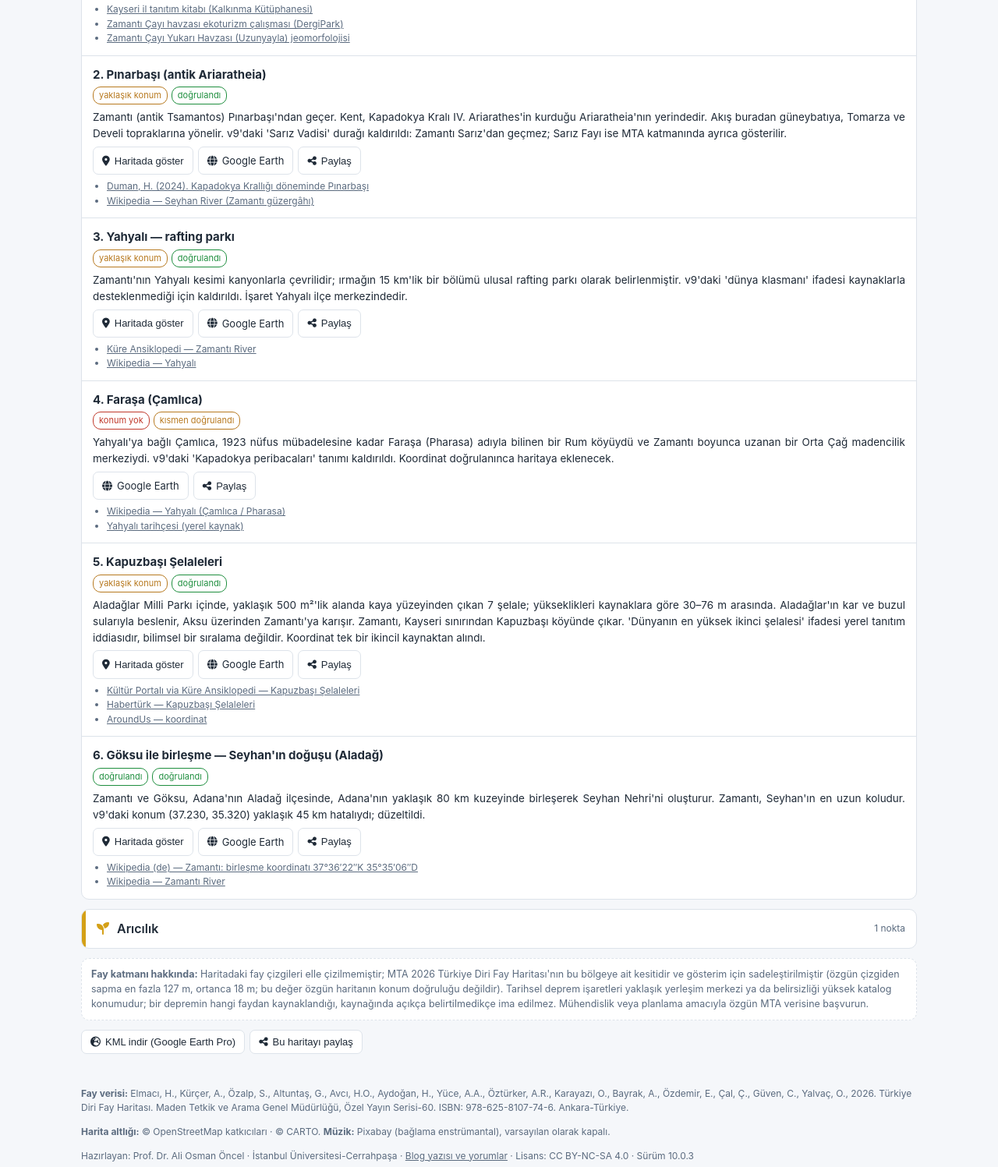
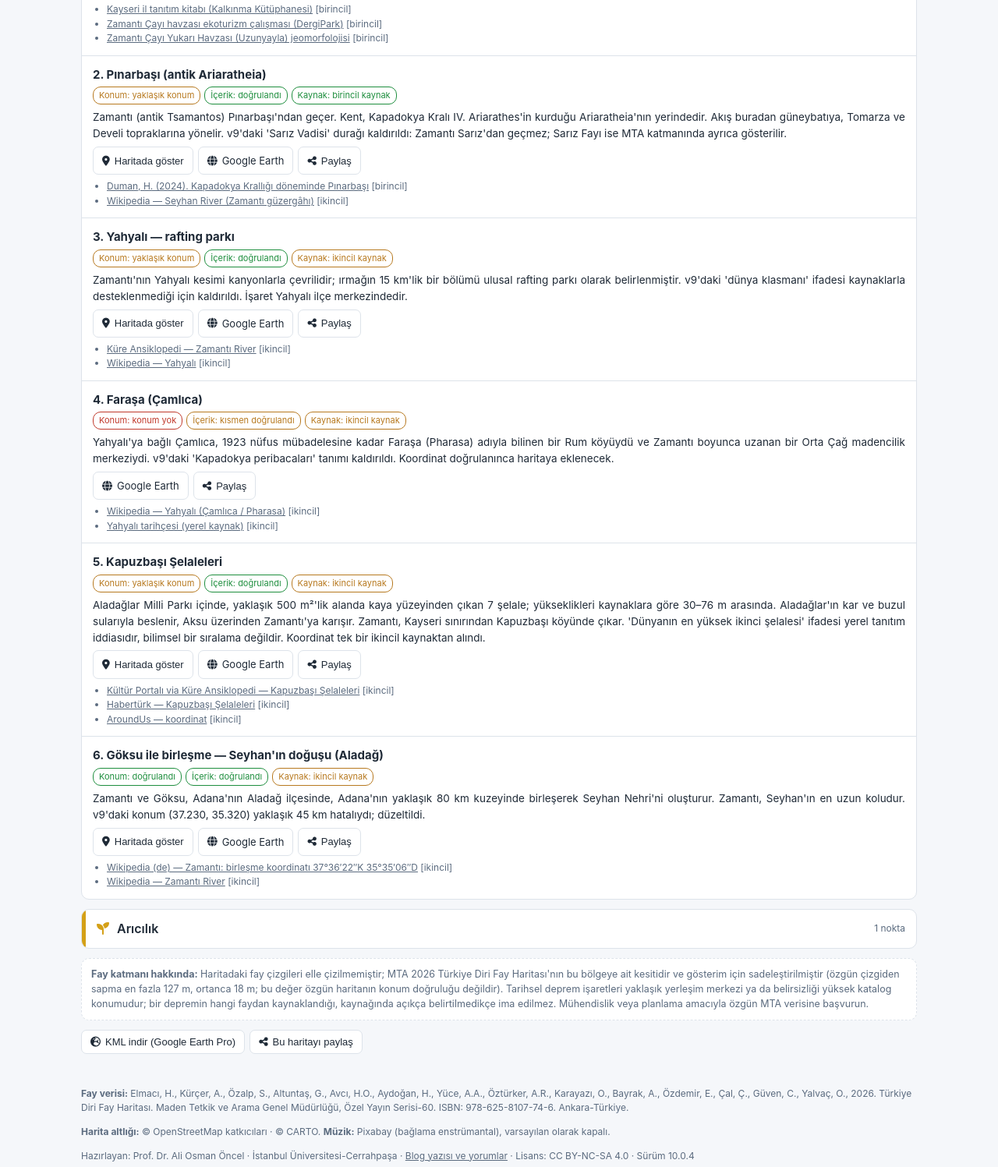
Before and after one commit to aliosmanoncel/develi-geotour, a plain HTML site: page index.html in a window 1280 px wide. Shown: the part 1223-2720 px from the top of the page at 78% size. Drawn offline with nearby package versions, Linux system fonts and the light colour scheme.

Commit message:
v10.0.4: kaynak güvenilirliği (birincil/ikincil) üçüncü rozet
Co-Authored-By: Claude Opus 5.5 <noreply@anthropic.com>
Claude-Session: https://claude.ai/code/session_01T7mcLx2FCfyhJeMpRo9Ss3

```diff
--- a/data/points.json
+++ b/data/points.json
@@ -1,5 +1,5 @@
 {
- "surum": "10.0.3",
+ "surum": "10.0.4",
  "guncelleme": "2026-11-22",
  "aciklama": "Develi Jeo-Tur v10 nokta verisi. Her nokta bir katmana aittir; konum ve içerik doğrulama durumu ayrı ayrı tutulur.",
  "konum_durumu": {
@@ -57,14 +57,17 @@
    "kaynak": [
     {
      "t": "MTA TURKVOLC — Erciyes Dağı",
-     "u": "https://mta.gov.tr/turkvolc/en/erciyes"
+     "u": "https://mta.gov.tr/turkvolc/en/erciyes",
+     "tur": "birincil"
     },
     {
      "t": "Yerbilimleri Dergisi — Erciyes buzul morfolojisi (3917 m)",
-     "u": "https://dergipark.org.tr/en/download/article-file/145530"
+     "u": "https://dergipark.org.tr/en/download/article-file/145530",
+     "tur": "birincil"
     }
    ],
-   "earth": "Erciyes Dağı, Kayseri, Türkiye"
+   "earth": "Erciyes Dağı, Kayseri, Türkiye",
+   "kaynak_duzeyi": "birincil"
   },
   {
    "id": "mantar-kaya-yenice",
@@ -78,16 +81,19 @@
    "kaynak": [
     {
      "t": "TÜBİTAK Bilim Çocuk — Peribacaları nasıl oluşur?",
-     "u": "https://bilimcocuk.tubitak.gov.tr/wp-content/uploads/sites/157/2025/09/0727b1d1-bdd2-4fc6-929f-3fcc3ba1b2ab.pdf"
+     "u": "https://bilimcocuk.tubitak.gov.tr/wp-content/uploads/sites/157/2025/09/0727b1d1-bdd2-4fc6-929f-3fcc3ba1b2ab.pdf",
+     "tur": "ikincil"
     },
     {
      "t": "Sayın & Toprak — Kapadokya ignimbritlerinde peribacası gelişimi (JMO)",
-     "u": "https://www.jmo.org.tr/resimler/ekler/e6695f88e663001_ek.doc"
+     "u": "https://www.jmo.org.tr/resimler/ekler/e6695f88e663001_ek.doc",
+     "tur": "birincil"
     }
    ],
    "oneren": "Nezir Ötegen (gazeteci-yazar)",
    "earth": "Yenice, Develi, Kayseri, Türkiye",
-   "bolge_tarifi": "Hüseyinli – Yenice – Avlağa mezrası – Gümüşören Barajı arası, baraj kıyısı"
+   "bolge_tarifi": "Hüseyinli – Yenice – Avlağa mezrası – Gümüşören Barajı arası, baraj kıyısı",
+   "kaynak_duzeyi": "yok"
   },
   {
    "id": "deprem-1940",
@@ -101,27 +107,33 @@
    "kaynak": [
     {
      "t": "Salomon-Calvi, W. — 20 Şubat 1940 tarihinde Erciyes'de vukubulan yer sarsıntısı (MTA Mecmuası)",
-     "u": "https://dergi.mta.gov.tr/files/articles/1292/tr/20160129164417_1292_227598b4.pdf"
+     "u": "https://dergi.mta.gov.tr/files/articles/1292/tr/20160129164417_1292_227598b4.pdf",
+     "tur": "birincil"
     },
     {
      "t": "Vikipedi — 1940 Kayseri depremi (AFAD/KOERI Mw 5,4; 21 Şubat)",
-     "u": "https://tr.wikipedia.org/wiki/1940_Kayseri_depremi"
+     "u": "https://tr.wikipedia.org/wiki/1940_Kayseri_depremi",
+     "tur": "ikincil"
     },
     {
      "t": "Sismik Uyarı — AFAD kataloğu 21.02.1940 Ms 5,2",
-     "u": "https://www.sismikuyari.com/deprem-riski/kayseri.html"
+     "u": "https://www.sismikuyari.com/deprem-riski/kayseri.html",
+     "tur": "ikincil"
     },
     {
      "t": "Kayseri Olay — Nezir Ötegen derledi: 6,7 mi, 5,4 mü?",
-     "u": "https://www.kayseriolay.com/nezir-otegen-derledi-1940-develi-depreminin-buyuklugu-6-7-mi-5-4-mu/157156"
+     "u": "https://www.kayseriolay.com/nezir-otegen-derledi-1940-develi-depreminin-buyuklugu-6-7-mi-5-4-mu/157156",
+     "tur": "ikincil"
     },
     {
      "t": "Öncel, A. O. (2025) — Gereme Ancient City and the 1940 Develi Earthquake",
-     "u": "https://aliosmanoncel.blogspot.com/2025/06/gerede.html"
+     "u": "https://aliosmanoncel.blogspot.com/2025/06/gerede.html",
+     "tur": "ikincil"
     }
    ],
    "earth": "Develi, Kayseri, Türkiye",
-   "koordinat_kaynagi": "Katalog dış merkezi 38.40 K, 35.30 D (Vikipedi deprem listesi; AFAD/KOERI kaynaklı); aletsel dönem başı, konum belirsizliği yüksek"
+   "koordinat_kaynagi": "Katalog dış merkezi 38.40 K, 35.30 D (Vikipedi deprem listesi; AFAD/KOERI kaynaklı); aletsel dönem başı, konum belirsizliği yüksek",
+   "kaynak_duzeyi": "birincil"
   },
   {
    "id": "deprem-1717",
@@ -135,10 +147,12 @@
    "kaynak": [
     {
      "t": "Milli Gazete — TMMOB Kayseri Deprem Paneli, Prof. Dr. H. S. Akyüz",
-     "u": "https://www.milligazete.com.tr/kayseri-deprem-riski-2026-hangi-fay-hatlari-geciyor-buyuk-deprem-olur-mu-uzman-ne-acikladi"
+     "u": "https://www.milligazete.com.tr/kayseri-deprem-riski-2026-hangi-fay-hatlari-geciyor-buyuk-deprem-olur-mu-uzman-ne-acikladi",
+     "tur": "ikincil"
     }
    ],
-   "earth": "Kayseri, Türkiye"
+   "earth": "Kayseri, Türkiye",
+   "kaynak_duzeyi": "ikincil"
   },
   {
    "id": "fraktin",
@@ -152,18 +166,22 @@
    "kaynak": [
     {
      "t": "Vici.org — Fraktin (Fıraktın) Relief",
-     "u": "https://vici.org/vici/20650/"
+     "u": "https://vici.org/vici/20650/",
+     "tur": "ikincil"
     },
     {
      "t": "Hittite Monuments — Fraktin Relief",
-     "u": "https://hittitemonuments.com/fraktin/"
+     "u": "https://hittitemonuments.com/fraktin/",
+     "tur": "ikincil"
     },
     {
      "t": "Wikipedia — Fıraktın relief",
-     "u": "https://en.wikipedia.org/wiki/F%C4%B1rakt%C4%B1n_relief"
+     "u": "https://en.wikipedia.org/wiki/F%C4%B1rakt%C4%B1n_relief",
+     "tur": "ikincil"
     }
    ],
-   "earth": "Fıraktın Kaya Anıtı, Develi, Kayseri"
+   "earth": "Fıraktın Kaya Anıtı, Develi, Kayseri",
+   "kaynak_duzeyi": "ikincil"
   },
   {
    "id": "gereme",
@@ -177,15 +195,18 @@
    "kaynak": [
     {
      "t": "Yazlık, B. (2022). Gereme'de bulunan Roma dönemine ait Anadolu'nun ilk biyodinamik tarım takvimi. DOI: 10.30783/nevsosbilen.1124434",
-     "u": "https://doi.org/10.30783/nevsosbilen.1124434"
+     "u": "https://doi.org/10.30783/nevsosbilen.1124434",
+     "tur": "birincil"
     },
     {
      "t": "Anatolian Archaeology — Roman-era agricultural calendar, Develi",
-     "u": "https://www.anatolianarchaeology.net/?p=6247"
+     "u": "https://www.anatolianarchaeology.net/?p=6247",
+     "tur": "ikincil"
     }
    ],
    "earth": "Gereme, Develi, Kayseri",
-   "koordinat_kaynagi": "v9 koordinatı Yazlık (2022) tanımıyla çelişti; kaldırıldı"
+   "koordinat_kaynagi": "v9 koordinatı Yazlık (2022) tanımıyla çelişti; kaldırıldı",
+   "kaynak_duzeyi": "birincil"
   },
   {
    "id": "petroglifler",
@@ -199,14 +220,17 @@
    "kaynak": [
     {
      "t": "Arkeonews — 8,000-year-old rock art discovered in Kayseri",
-     "u": "https://arkeonews.net/before-the-hittites-8000-year-old-rock-art-discovered-in-kayseri-turkiye/"
+     "u": "https://arkeonews.net/before-the-hittites-8000-year-old-rock-art-discovered-in-kayseri-turkiye/",
+     "tur": "ikincil"
     },
     {
      "t": "Anatolian Archaeology — Before the Hittites",
-     "u": "https://www.anatolianarchaeology.net/?p=8317"
+     "u": "https://www.anatolianarchaeology.net/?p=8317",
+     "tur": "ikincil"
     }
    ],
-   "earth": "Develi, Kayseri, Türkiye"
+   "earth": "Develi, Kayseri, Türkiye",
+   "kaynak_duzeyi": "ikincil"
   },
   {
    "id": "sultan-sazligi",
@@ -220,18 +244,22 @@
    "kaynak": [
     {
      "t": "DHA — 301 kuş türünün bulunduğu Sultan Sazlığı",
-     "u": "https://www.dha.com.tr/foto-galeri/301-kus-turunun-bulundugu-sultan-sazliginda-kayikli-gezi-2489048"
+     "u": "https://www.dha.com.tr/foto-galeri/301-kus-turunun-bulundugu-sultan-sazliginda-kayikli-gezi-2489048",
+     "tur": "ikincil"
     },
     {
      "t": "Wikipedia — Sultan Reedy National Park",
-     "u": "https://en.wikipedia.org/wiki/Sultan_Reedy_National_Park"
+     "u": "https://en.wikipedia.org/wiki/Sultan_Reedy_National_Park",
+     "tur": "ikincil"
     },
     {
      "t": "Sözcü — DSİ su takviyesi",
-     "u": "https://www.sozcu.com.tr/tunelle-tersine-akitilan-su-alli-turnalara-hayat-veriyor-wp7839839"
+     "u": "https://www.sozcu.com.tr/tunelle-tersine-akitilan-su-alli-turnalara-hayat-veriyor-wp7839839",
+     "tur": "ikincil"
     }
    ],
-   "earth": "Sultan Sazlığı Milli Parkı, Kayseri"
+   "earth": "Sultan Sazlığı Milli Parkı, Kayseri",
+   "kaynak_duzeyi": "ikincil"
   },
   {
    "id": "elbiz",
@@ -244,7 +272,8 @@
    "aciklama": "v9'dan aktarıldı: asırlık çınarlar ve tarihi havuz. Bu bilgi ve konum için bağımsız bir kaynak henüz bulunamadı; doğrulanana kadar haritada gösterilmiyor.",
    "kaynak": [],
    "earth": "Elbiz, Develi, Kayseri",
-   "koordinat_kaynagi": "v9 (doğrulanmadı); kaldırıldı"
+   "koordinat_kaynagi": "v9 (doğrulanmadı); kaldırıldı",
+   "kaynak_duzeyi": "yok"
   },
   {
    "id": "zamanti-kaynak",
@@ -259,18 +288,22 @@
    "kaynak": [
     {
      "t": "Kayseri il tanıtım kitabı (Kalkınma Kütüphanesi)",
-     "u": "https://www.kalkinmakutuphanesi.gov.tr/assets/upload/dosyalar/kayseri-kitap-ingilizce.pdf"
+     "u": "https://www.kalkinmakutuphanesi.gov.tr/assets/upload/dosyalar/kayseri-kitap-ingilizce.pdf",
+     "tur": "birincil"
     },
     {
      "t": "Zamantı Çayı havzası ekoturizm çalışması (DergiPark)",
-     "u": "https://dergipark.org.tr/en/download/article-file/84905"
+     "u": "https://dergipark.org.tr/en/download/article-file/84905",
+     "tur": "birincil"
     },
     {
      "t": "Zamantı Çayı Yukarı Havzası (Uzunyayla) jeomorfolojisi",
-     "u": "https://dergipark.org.tr/en/download/article-file/112037"
+     "u": "https://dergipark.org.tr/en/download/article-file/112037",
+     "tur": "birincil"
     }
    ],
-   "earth": "Şerefiye, Pınarbaşı, Kayseri"
+   "earth": "Şerefiye, Pınarbaşı, Kayseri",
+   "kaynak_duzeyi": "birincil"
   },
   {
    "id": "zamanti-pinarbasi",
@@ -285,14 +318,17 @@
    "kaynak": [
     {
      "t": "Duman, H. (2024). Kapadokya Krallığı döneminde Pınarbaşı",
-     "u": "https://dergipark.org.tr/tr/download/article-file/3538252"
+     "u": "https://dergipark.org.tr/tr/download/article-file/3538252",
+     "tur": "birincil"
     },
     {
      "t": "Wikipedia — Seyhan River (Zamantı güzergâhı)",
-     "u": "https://en.wikipedia.org/wiki/Seyhan_River"
+     "u": "https://en.wikipedia.org/wiki/Seyhan_River",
+     "tur": "ikincil"
     }
    ],
-   "earth": "Pınarbaşı, Kayseri, Türkiye"
+   "earth": "Pınarbaşı, Kayseri, Türkiye",
+   "kaynak_duzeyi": "birincil"
   },
   {
    "id": "zamanti-yahyali",
@@ -307,14 +343,17 @@
    "kaynak": [
     {
      "t": "Küre Ansiklopedi — Zamantı River",
-     "u": "https://test.kureansiklopedi.com/en/detay/zamanti-river-91207"
+     "u": "https://test.kureansiklopedi.com/en/detay/zamanti-river-91207",
+     "tur": "ikincil"
     },
     {
      "t": "Wikipedia — Yahyalı",
-     "u": "https://en.wikipedia.org/wiki/Yahyal%C4%B1"
+     "u": "https://en.wikipedia.org/wiki/Yahyal%C4%B1",
+     "tur": "ikincil"
     }
    ],
-   "earth": "Yahyalı, Kayseri, Türkiye"
+   "earth": "Yahyalı, Kayseri, Türkiye",
+   "kaynak_duzeyi": "ikincil"
   },
   {
    "id": "zamanti-farasa",
@@ -329,14 +368,17 @@
    "kaynak": [
     {
      "t": "Wikipedia — Yahyalı (Çamlıca / Pharasa)",
-     "u": "https://en.wikipedia.org/wiki/Yahyal%C4%B1"
+     "u": "https://en.wikipedia.org/wiki/Yahyal%C4%B1",
+     "tur": "ikincil"
     },
     {
      "t": "Yahyalı tarihçesi (yerel kaynak)",
-     "u": "https://yahyalifoto.blogspot.com/2009/04"
+     "u": "https://yahyalifoto.blogspot.com/2009/04",
+     "tur": "ikincil"
     }
    ],
-   "earth": "Çamlıca, Yahyalı, Kayseri"
+   "earth": "Çamlıca, Yahyalı, Kayseri",
+   "kaynak_duzeyi": "ikincil"
   },
   {
    "id": "zamanti-kapuzbasi",
@@ -351,18 +393,22 @@
    "kaynak": [
     {
      "t": "Kültür Portalı via Küre Ansiklopedi — Kapuzbaşı Şelaleleri",
-     "u": "https://kureansiklopedi.com/tr/detay/kapuzbasi-selaleleri-c317f"
+     "u": "https://kureansiklopedi.com/tr/detay/kapuzbasi-selaleleri-c317f",
+     "tur": "ikincil"
     },
     {
      "t": "Habertürk — Kapuzbaşı Şelaleleri",
-     "u": "https://www.haberturk.com/kayseri-deki-kapuzbasi-selaleleri-yilin-her-gunu-cagliyor-3841641"
+     "u": "https://www.haberturk.com/kayseri-deki-kapuzbasi-selaleleri-yilin-her-gunu-cagliyor-3841641",
+     "tur": "ikincil"
     },
     {
      "t": "AroundUs — koordinat",
-     "u": "https://aroundus.com/p/9646692-kapuzbashi-waterfalls"
+     "u": "https://aroundus.com/p/9646692-kapuzbashi-waterfalls",
+     "tur": "ikincil"
     }
    ],
-   "earth": "Kapuzbaşı Şelalesi, Yahyalı, Kayseri"
+   "earth": "Kapuzbaşı Şelalesi, Yahyalı, Kayseri",
+   "kaynak_duzeyi": "ikincil"
   },
   {
    "id": "zamanti-goksu",
@@ -377,14 +423,17 @@
    "kaynak": [
     {
      "t": "Wikipedia (de) — Zamantı: birleşme koordinatı 37°36′22″K 35°35′06″D",
-     "u": "https://www.wikiwand.com/de/Zamant%C4%B1"
+     "u": "https://www.wikiwand.com/de/Zamant%C4%B1",
+     "tur": "ikincil"
     },
     {
      "t": "Wikipedia — Zamantı River",
-     "u": "https://en.wikipedia.org/wiki/Zamant%C4%B1_River"
+     "u": "https://en.wikipedia.org/wiki/Zamant%C4%B1_River",
+     "tur": "ikincil"
     }
    ],
-   "earth": "Aladağ, Adana, Türkiye"
+   "earth": "Aladağ, Adana, Türkiye",
+   "kaynak_duzeyi": "ikincil"
   },
   {
    "id": "erciyes-aricilik",
@@ -398,14 +447,22 @@
    "kaynak": [
     {
      "t": "AA / Ekonomim — Kaliteli bal üretimi için Erciyes'e geliyorlar",
-     "u": "https://www.ekonomim.com/sehirler/kaliteli-bal-uretimi-icin-erciyese-geliyorlar-haberi-478972"
+     "u": "https://www.ekonomim.com/sehirler/kaliteli-bal-uretimi-icin-erciyese-geliyorlar-haberi-478972",
+     "tur": "ikincil"
     },
     {
      "t": "Sarıözkan vd. (2009). Kapadokya'da arıcılık. Erciyes Üniv. Vet. Fak. Derg.",
-     "u": "https://dergipark.org.tr/en/download/article-file/66141"
+     "u": "https://dergipark.org.tr/en/download/article-file/66141",
+     "tur": "birincil"
     }
    ],
-   "earth": "Tekir Yaylası, Erciyes, Kayseri"
+   "earth": "Tekir Yaylası, Erciyes, Kayseri",
+   "kaynak_duzeyi": "ikincil"
   }
- ]
+ ],
+ "kaynak_duzeyi": {
+  "birincil": "Noktanın ana bilgisi hakemli bir yayına, resmî kurum verisine veya olayla çağdaş bir belgeye dayanıyor.",
+  "ikincil": "Ana bilgi haber, ansiklopedi, tanıtım veya derleme kaynaklarına dayanıyor; birincil kaynağa ulaşılması gerekiyor.",
+  "yok": "Noktaya özgü bilgiyi destekleyen bir kaynak henüz yok."
+ }
 }
--- a/index.html
+++ b/index.html
@@ -46,7 +46,7 @@
   .pt p{margin:6px 0;font-size:13.5px;text-align:justify;hyphens:auto}
   .badges{display:flex;flex-wrap:wrap;gap:5px}
   .badge{font-size:11px;padding:2px 7px;border-radius:10px;border:1px solid currentColor}
-  .b-dogrulandi{color:var(--ok)}.b-kismen,.b-yaklasik{color:var(--warn)}.b-bekliyor,.b-yayimlanmadi{color:var(--bad)}
+  .b-dogrulandi,.b-birincil{color:var(--ok)}.b-kismen,.b-yaklasik,.b-ikincil{color:var(--warn)}.b-bekliyor,.b-yayimlanmadi,.b-yok{color:var(--bad)}
   .acts{display:flex;flex-wrap:wrap;gap:6px;margin-top:6px}
   .src{font-size:12px;color:var(--muted);margin:6px 0 0;padding-left:18px}
   .src a{color:inherit}
@@ -82,7 +82,7 @@
 
 <main>
   <div class="note" role="note" style="margin-top:0;border-style:solid;border-color:#b7791f">
-    <b>Bilimsel durum:</b> Bu uygulama açık erişimlidir, ancak içeriği doğrulama sürecindedir; yayında olması bilimsel içeriğin nihai olarak onaylandığı anlamına gelmez. Her noktadaki rozet, konumun ve içeriğin doğrulama durumunu gösterir. Düzeltme ve öneriler için blog yorumlarını kullanabilirsiniz.
+    <b>Bilimsel durum:</b> Bu uygulama açık erişimlidir, ancak içeriği doğrulama sürecindedir; yayında olması bilimsel içeriğin nihai olarak onaylandığı anlamına gelmez. Her noktadaki üç rozet konumun, içeriğin ve kaynağın (birincil / ikincil) doğrulama durumunu gösterir. Düzeltme ve öneriler için blog yorumlarını kullanabilirsiniz.
   </div>
   <div class="tour" aria-live="polite">
     <b><i class="fa-solid fa-water" style="color:#2980b9"></i> Zamantı Irmağı rehberli tur</b>
@@ -109,7 +109,7 @@
 <footer>
   <p><b>Fay verisi:</b> <span id="faultCite">Elmacı, H. vd., 2026. Türkiye Diri Fay Haritası. MTA, Özel Yayın Serisi-60.</span></p>
   <p><b>Harita altlığı:</b> © OpenStreetMap katkıcıları · © CARTO. <b>Müzik:</b> Pixabay (bağlama enstrümantal), varsayılan olarak kapalı.</p>
-  <p>Hazırlayan: Prof. Dr. Ali Osman Öncel · İstanbul Üniversitesi-Cerrahpaşa · <a href="https://aliosmanoncel.blogspot.com/2025/11/develidigitalguide.html" target="_blank" rel="noopener">Blog yazısı ve yorumlar</a> · Lisans: CC BY-NC-SA 4.0 · Sürüm <span id="ver">10.0.3</span></p>
+  <p>Hazırlayan: Prof. Dr. Ali Osman Öncel · İstanbul Üniversitesi-Cerrahpaşa · <a href="https://aliosmanoncel.blogspot.com/2025/11/develidigitalguide.html" target="_blank" rel="noopener">Blog yazısı ve yorumlar</a> · Lisans: CC BY-NC-SA 4.0 · Sürüm <span id="ver">10.0.4</span></p>
 </footer>
 <div id="toast" role="status"></div>
 
@@ -120,6 +120,7 @@
 var AKT = {H:'Holosen (son ~11.700 yıl)', K:'Kuvaterner (son ~2,58 milyon yıl)', OK:'Olası Kuvaterner', DYK:'Deprem yüzey kırığı (tarihsel/aletsel)'};
 var KAY = {SoD:'sol yanal doğrultu atımlı', SaD:'sağ yanal doğrultu atımlı', N:'normal', T:'ters / bindirme', 'AÇ':'açılma'};
 var DUR = {dogrulandi:'doğrulandı', kismen:'kısmen doğrulandı', bekliyor:'doğrulama bekliyor', yaklasik:'yaklaşık konum', yayimlanmadi:'konum yok'};
+var KD = {birincil:'birincil kaynak', ikincil:'ikincil kaynak', yok:'kaynak yok'};
 
 var map, data, ptLayers = {}, markers = {}, faultStrong, faultWeak, userMk, activeFilter = 'all';
 var tour = {on:false, i:-1, stops:[]};
@@ -201,14 +202,14 @@ function pinIcon(kat, approx){
 }
 
 function popupFor(n){
-  var h = '<b>' + esc(n.ad) + '</b><br><small>' + esc(DUR[n.konum]) + ' · ' + esc(DUR[n.icerik]) + '</small><br>' +
+  var h = '<b>' + esc(n.ad) + '</b><br><small>Konum: ' + esc(DUR[n.konum]) + ' · İçerik: ' + esc(DUR[n.icerik]) + ' · ' + esc(KD[n.kaynak_duzeyi]) + '</small><br>' +
     esc(n.aciklama.length > 260 ? n.aciklama.slice(0, 257) + '…' : n.aciklama) +
     '<br><a href="#' + encodeURIComponent(n.id) + '">Ayrıntı ve kaynaklar ↓</a> · <a target="_blank" rel="noopener" href="' + earthUrl(n.earth || n.ad) + '">Google Earth</a>';
   return h;
 }
 
 /* ---------- LIST ---------- */
-function badge(code){ return el('span', {'class':'badge b-' + code, text:DUR[code]}); }
+function badge(code, prefix){ return el('span', {'class':'badge b-' + code, text:(prefix ? prefix + ': ' : '') + (DUR[code] || KD[code])}); }
 
 function renderList(){
   var box = $('layers'); box.innerHTML = '';
@@ -230,7 +231,7 @@ function renderList(){
 function pointCard(n){
   var card = el('article', {'class':'pt', id:'pt-' + n.id, 'data-s':(n.ad + ' ' + n.aciklama).toLocaleLowerCase('tr')});
   card.appendChild(el('h3', {text:n.ad}));
-  card.appendChild(el('div', {'class':'badges'}, [badge(n.konum), badge(n.icerik), n.oneren ? el('span', {'class':'badge', text:'Öneren: ' + n.oneren}) : null]));
+  card.appendChild(el('div', {'class':'badges'}, [badge(n.konum, 'Konum'), badge(n.icerik, 'İçerik'), badge(n.kaynak_duzeyi, 'Kaynak'), n.oneren ? el('span', {'class':'badge', text:'Öneren: ' + n.oneren}) : null]));
   card.appendChild(el('p', {text:n.aciklama}));
   var acts = el('div', {'class':'acts'});
   if (n.lat != null) acts.appendChild(el('button', {'class':'btn', onclick:function(){ focusPoint(n.id, true); }}, [el('i', {'class':'fa-solid fa-location-dot'}), 'Haritada göster']));
@@ -239,7 +240,7 @@ function pointCard(n){
   card.appendChild(acts);
   if (n.kaynak && n.kaynak.length){
     var ul = el('ul', {'class':'src'});
-    n.kaynak.forEach(function(s){ ul.appendChild(el('li', null, [el('a', {href:s.u, target:'_blank', rel:'noopener', text:s.t})])); });
+    n.kaynak.forEach(function(s){ ul.appendChild(el('li', null, [el('a', {href:s.u, target:'_blank', rel:'noopener', text:s.t}), s.tur ? ' [' + s.tur + ']' : ''])); });
     card.appendChild(ul);
   } else {
     card.appendChild(el('p', {'class':'src', style:'padding:0', text:'Kaynak: henüz yok.'}));
```
Also changed, not shown: 1 other file.
